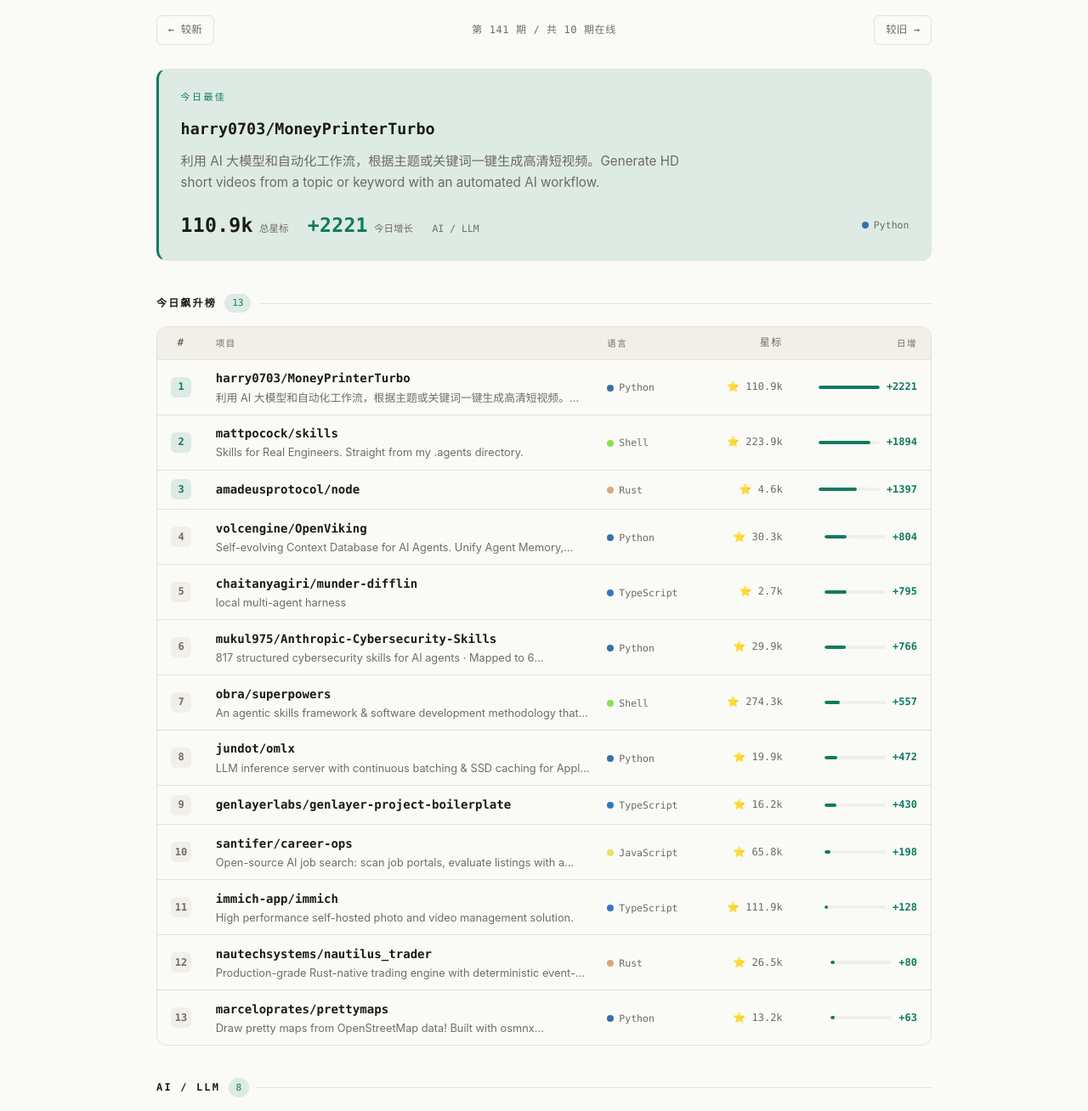
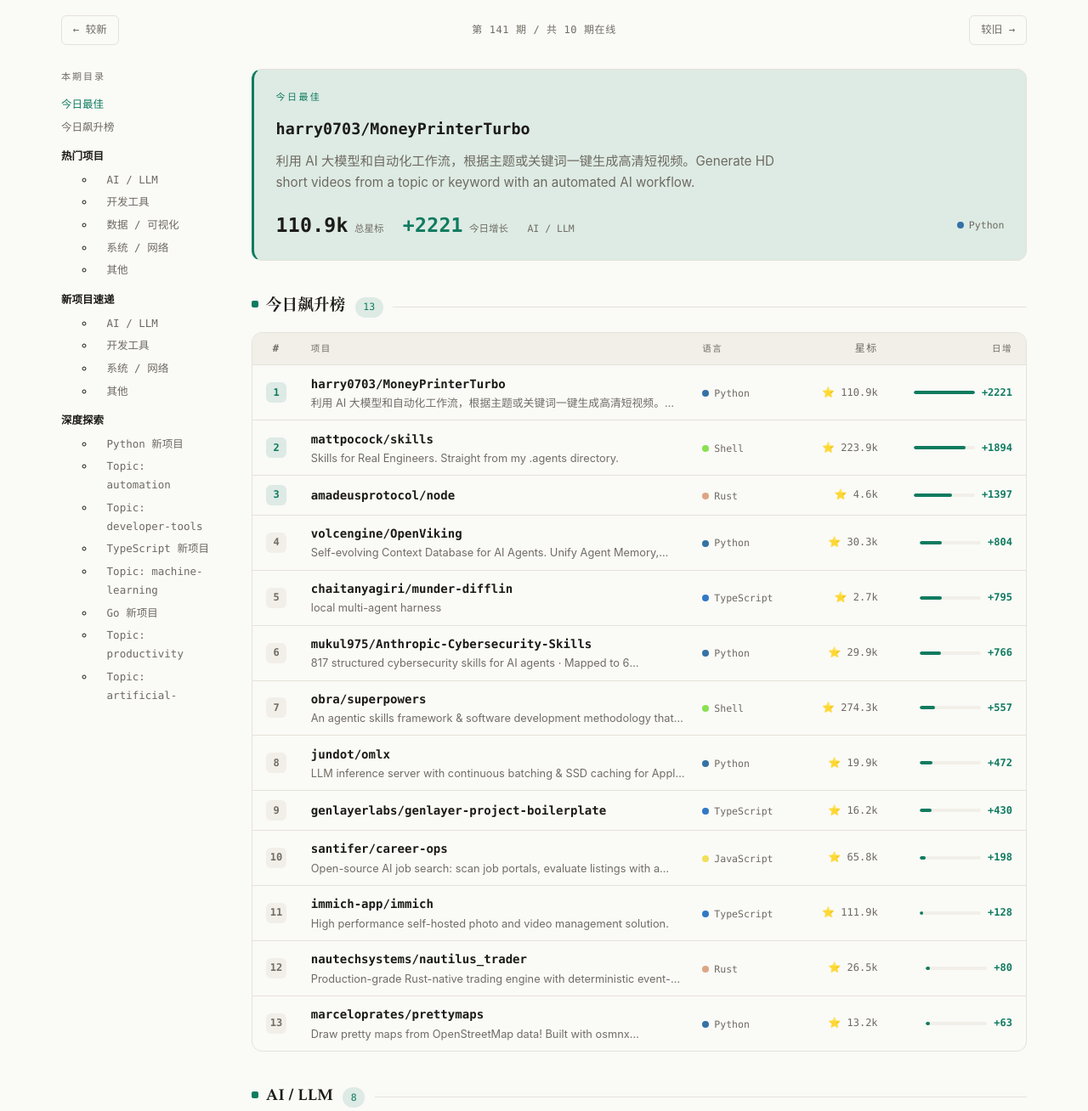
Before and after one commit to laojiahuo2003/laojiahuo2003.github.io, an Astro site: page /daily/2026-08-20 in a window 1280 px wide. Shown: the part 320-1628 px from the top of the page at 85% size. Built offline with nearby package versions, Linux system fonts and the light colour scheme; Astro itself is replaced by a stand-in of ours.

Commit message:
日报加左侧粘性目录，分区标题升级为衬线大标题
- utils 新增 buildSections：分区清单/目录树/锚点 id 单一数据源
- Report 双栏化：左侧 11rem 粘性目录（独立板块一级、分类收组内），
  滚动高亮当前分区；≤1100px 隐藏退单栏
- 分区标题从 11px mono 小字改为 1.16rem 衬线加粗 + 主题色方块记号
- 日报容器 60→74rem（宽屏），1100px 以下回退 60/42rem

```diff
--- a/src/components/daily/Report.astro
+++ b/src/components/daily/Report.astro
@@ -1,38 +1,69 @@
 ---
-// 单期日报正文：头版头条 hero + 飙升榜 + 各分区卡片流。
+// 单期日报正文：左侧粘性目录 + 右侧内容（头版头条 + 飙升榜 + 分区卡片流）。
+// 分区清单由 buildSections 统一给出，目录与正文锚点同源。
 // 由 daily/index.astro（最新一期）与 daily/[date].astro（往期）共用。
 import Board from './Board.astro';
 import RepoCard from './RepoCard.astro';
 import LangDot from './LangDot.astro';
-import { safeUrl, fmtStars, cleanCat, type Repo, type Report as ReportData } from './utils';
+import { buildSections, safeUrl, fmtStars, cleanCat, type Repo, type Report as ReportData } from './utils';
 
 interface Props { report: ReportData }
 const { report: r } = Astro.props;
+
+const sections = buildSections(r);
+const gridSections = sections.filter((s) => s.projects?.length);
+
+// 目录树：独立板块（group 与 title 相同）挂一级，成组板块收进分组
+interface TocNode { id?: string; title: string; children?: { id: string; title: string }[] }
+const toc: TocNode[] = [];
+for (const s of sections) {
+  if (!s.group || s.group === s.title) {
+    toc.push({ id: s.id, title: s.title });
+  } else {
+    let g = toc.find((t) => t.children && t.title === s.group);
+    if (!g) {
+      g = { title: s.group, children: [] };
+      toc.push(g);
+    }
+    g.children!.push({ id: s.id, title: s.title });
+  }
+}
 
 const heroUrl = r.best ? safeUrl(r.best.url) : '';
 const heroTail = r.best
   ? [cleanCat(r.best.category), r.best.created && `创建于 ${r.best.created}`].filter(Boolean).join(' · ')
   : '';
-
-// 分区定义：标题 + 项目列表，渲染为 eyebrow 标题 + 卡片网格
-const sections: { title: string; projects: Repo[] }[] = [];
-if (r.fast_growing?.length) sections.push({ title: '快速增长项目', projects: r.fast_growing });
-if (r.monthly?.length) sections.push({ title: '本月新星', projects: r.monthly });
-(r.by_category ?? []).forEach((g) => {
-  if (g.projects.length) sections.push({ title: cleanCat(g.category), projects: g.projects });
-});
-(r.new_projects ?? []).forEach((g) => {
-  if (g.projects.length) sections.push({ title: `新项目 · ${cleanCat(g.category)}`, projects: g.projects });
-});
-(r.explored ?? []).forEach((g) => {
-  if (g.projects.length) sections.push({ title: `深度探索 · ${g.strategy}`, projects: g.projects });
-});
-if (r.newly_discovered?.length) sections.push({ title: '新发现项目', projects: r.newly_discovered });
 ---
 
+<div class="daily-layout">
+  <aside class="daily-toc">
+    <p class="toc-cap">本期目录</p>
+    <nav aria-label="本期日报目录">
+      <ul class="toc-list">
+        {toc.map((t) => (
+          <li class={t.children ? 'toc-group' : 'toc-item'}>
+            {t.children ? (
+              <>
+                <span class="toc-group-name">{t.title}</span>
+                <ul>
+                  {t.children.map((c) => (
+                    <li class="toc-item toc-sub"><a href={`#${c.id}`}>{c.title}</a></li>
+                  ))}
+                </ul>
+              </>
+            ) : (
+              <a href={`#${t.id}`}>{t.title}</a>
+            )}
+          </li>
+        ))}
+      </ul>
+    </nav>
+  </aside>
+
+  <div class="daily-body">
     {
       r.best && (
-    <div class="hero">
+        <div class="hero" id="best">
           <p class="hero-kicker">今日最佳</p>
           <h2 class="hero-name">
             {heroUrl
@@ -54,46 +85,127 @@
 
     {
       r.leaderboard?.length && (
-    <>
+        <section id="board">
           <h2 class="sec"><span class="sec-name">今日飙升榜</span><span class="sec-count">{r.leaderboard.length}</span><span class="sec-rule" /></h2>
           <Board projects={r.leaderboard} />
-    </>
+        </section>
       )
     }
 
-{sections.map((s) => (
-  <>
-    <h2 class="sec"><span class="sec-name">{s.title}</span><span class="sec-count">{s.projects.length}</span><span class="sec-rule" /></h2>
-    <div class="grid">{s.projects.map((p) => <RepoCard repo={p} />)}</div>
-  </>
+    {gridSections.map((s) => (
+      <section id={s.id}>
+        <h2 class="sec"><span class="sec-name">{s.heading}</span><span class="sec-count">{s.count}</span><span class="sec-rule" /></h2>
+        <div class="grid">{s.projects!.map((p: Repo) => <RepoCard repo={p} />)}</div>
+      </section>
     ))}
 
-{!r.best && !sections.length && !r.leaderboard?.length && <p class="empty">本期暂无数据。</p>}
+    {!sections.length && <p class="empty">本期暂无数据。</p>}
+  </div>
+</div>
+
+<script>
+  // 目录滚动高亮：标记当前可见分区（与文章页目录同款逻辑）
+  (function () {
+    const links = Array.from(document.querySelectorAll<HTMLAnchorElement>('.daily-toc a[href^="#"]'));
+    if (!links.length) return;
+    const entries: { el: Element; a: HTMLAnchorElement }[] = [];
+    for (const a of links) {
+      const el = document.getElementById(decodeURIComponent(a.hash.slice(1)));
+      if (el) entries.push({ el, a });
+    }
+    if (!entries.length) return;
+
+    let ticking = false;
+    function update() {
+      ticking = false;
+      let active = entries[0].a;
+      for (const { el, a } of entries) {
+        if (el.getBoundingClientRect().top <= 140) active = a;
+      }
+      for (const { a } of entries) a.classList.toggle('active', a === active);
+    }
+    window.addEventListener('scroll', () => {
+      if (!ticking) { ticking = true; requestAnimationFrame(update); }
+    }, { passive: true });
+    update();
+  })();
+</script>
 
 <style>
-  /* ---- 分区标题：eyebrow 风格 + 延伸细线 ---- */
+  /* ---- 双栏布局：粘性目录 + 正文 ---- */
+  .daily-layout {
+    display: grid;
+    grid-template-columns: 11rem minmax(0, 1fr);
+    gap: 3rem;
+    align-items: start;
+  }
+  .daily-toc {
+    position: sticky;
+    top: 1.5rem;
+    max-height: calc(100vh - 3rem);
+    overflow-y: auto;
+    font-family: var(--mono);
+    font-size: 12.5px;
+  }
+  .toc-cap {
+    font-size: 11px;
+    letter-spacing: .18em;
+    text-transform: uppercase;
+    color: var(--faint);
+    margin: 0 0 .7rem;
+  }
+  .toc-list { list-style: none; margin: 0; padding: 0; }
+  .toc-group-name {
+    display: block;
+    color: var(--ink);
+    font-weight: 600;
+    margin: .8rem 0 .35rem;
+  }
+  .toc-group:first-child .toc-group-name { margin-top: 0; }
+  .toc-item { margin: .3rem 0; }
+  .toc-item a { color: var(--dim); transition: color var(--dur-fast) var(--ease); }
+  .toc-item a:hover, .toc-item a.active { color: var(--accent); }
+  .toc-sub { padding-left: .85rem; }
+
+  @media (max-width: 1100px) {
+    .daily-layout { grid-template-columns: minmax(0, 1fr); }
+    .daily-toc { display: none; }
+  }
+
+  /* ---- 分区标题：衬线大标题 + 色块记号，比旧版 eyebrow 小字醒目 ---- */
   .sec {
     display: flex;
     align-items: center;
-    gap: .6rem;
-    margin: 2.4rem 0 1rem;
+    gap: .7rem;
+    margin: 2.6rem 0 1.05rem;
+    scroll-margin-top: 1.5rem;
   }
   .sec-name {
-    font-family: var(--mono);
-    font-size: 12px;
+    font-family: var(--serif);
     font-weight: 600;
-    letter-spacing: .18em;
-    text-transform: uppercase;
+    font-size: 1.16rem;
+    line-height: 1.35;
+    letter-spacing: .01em;
     color: var(--ink);
+  }
+  .sec-name::before {
+    content: "";
+    display: inline-block;
+    width: .5rem;
+    height: .5rem;
+    border-radius: 2px;
+    background: var(--accent);
+    margin-right: .55rem;
+    vertical-align: .14em;
   }
   .sec-count {
     font-family: var(--mono);
-    font-size: 11px;
+    font-size: 11.5px;
     font-weight: 500;
     color: var(--accent);
     background: var(--accent-soft);
     border-radius: 999px;
-    padding: .1rem .55rem;
+    padding: .12rem .6rem;
   }
   .sec-rule { flex: 1; height: 1px; background: var(--rule); }
 
@@ -104,6 +216,7 @@
     border-radius: 12px;
     padding: 1.4rem 1.6rem 1.3rem;
     background: var(--accent-soft);
+    scroll-margin-top: 1.5rem;
   }
   .hero-kicker {
     font-family: var(--mono);
--- a/src/components/daily/utils.ts
+++ b/src/components/daily/utils.ts
@@ -106,3 +106,43 @@
   add(r.newly_discovered);
   return { total, sections };
 }
+
+// 分区清单：正文渲染与侧栏目录同源，id 用作锚点。
+// group 与 title 相同视为独立板块（目录里直接挂一级），否则收进分组。
+export interface DailySection {
+  id: string;
+  title: string;   // 目录子项标题
+  heading: string; // 正文分区标题（含「新项目 ·」等前缀）
+  count: number;
+  group?: string;
+  projects?: Repo[];
+}
+
+export function buildSections(r: Report): DailySection[] {
+  const out: DailySection[] = [];
+  if (r.best) out.push({ id: 'best', title: '今日最佳', heading: '今日最佳', count: 1, group: '今日最佳' });
+  if (r.leaderboard?.length) {
+    out.push({ id: 'board', title: '今日飙升榜', heading: '今日飙升榜', count: r.leaderboard.length, group: '今日飙升榜' });
+  }
+  if (r.fast_growing?.length) {
+    out.push({ id: 'fast', title: '快速增长项目', heading: '快速增长项目', count: r.fast_growing.length, group: '快速增长项目', projects: r.fast_growing });
+  }
+  (r.by_category ?? []).forEach((g, i) => {
+    if (!g.projects.length) return;
+    const cat = cleanCat(g.category);
+    out.push({ id: `hot-${i}`, title: cat, heading: cat, count: g.projects.length, group: '热门项目', projects: g.projects });
+  });
+  (r.new_projects ?? []).forEach((g, i) => {
+    if (!g.projects.length) return;
+    const cat = cleanCat(g.category);
+    out.push({ id: `new-${i}`, title: cat, heading: `新项目 · ${cat}`, count: g.projects.length, group: '新项目速递', projects: g.projects });
+  });
+  (r.explored ?? []).forEach((g, i) => {
+    if (!g.projects.length) return;
+    out.push({ id: `exp-${i}`, title: g.strategy, heading: `深度探索 · ${g.strategy}`, count: g.projects.length, group: '深度探索', projects: g.projects });
+  });
+  if (r.newly_discovered?.length) {
+    out.push({ id: 'fresh', title: '新发现项目', heading: '新发现项目', count: r.newly_discovered.length, group: '新发现项目', projects: r.newly_discovered });
+  }
+  return out;
+}
--- a/src/pages/daily/[date].astro
+++ b/src/pages/daily/[date].astro
@@ -38,7 +38,8 @@
 </Base>
 
 <style is:global>
-  /* 日报是期刊排版而非正文，比文章页宽，容纳榜单与双栏卡片 */
-  body.daily-page .wrap { max-width: 60rem; }
+  /* 日报是期刊排版而非正文，比文章页宽：宽屏容纳左侧目录 + 榜单与双栏卡片 */
+  body.daily-page .wrap { max-width: 74rem; }
+  @media (max-width: 1100px) { body.daily-page .wrap { max-width: 60rem; } }
   @media (max-width: 900px) { body.daily-page .wrap { max-width: 42rem; } }
 </style>
--- a/src/pages/daily/index.astro
+++ b/src/pages/daily/index.astro
@@ -27,7 +27,8 @@
 </Base>
 
 <style is:global>
-  /* 日报是期刊排版而非正文，比文章页宽，容纳榜单与双栏卡片 */
-  body.daily-page .wrap { max-width: 60rem; }
+  /* 日报是期刊排版而非正文，比文章页宽：宽屏容纳左侧目录 + 榜单与双栏卡片 */
+  body.daily-page .wrap { max-width: 74rem; }
+  @media (max-width: 1100px) { body.daily-page .wrap { max-width: 60rem; } }
   @media (max-width: 900px) { body.daily-page .wrap { max-width: 42rem; } }
 </style>
```
Lines whose indentation alone changed are shown as unchanged.
